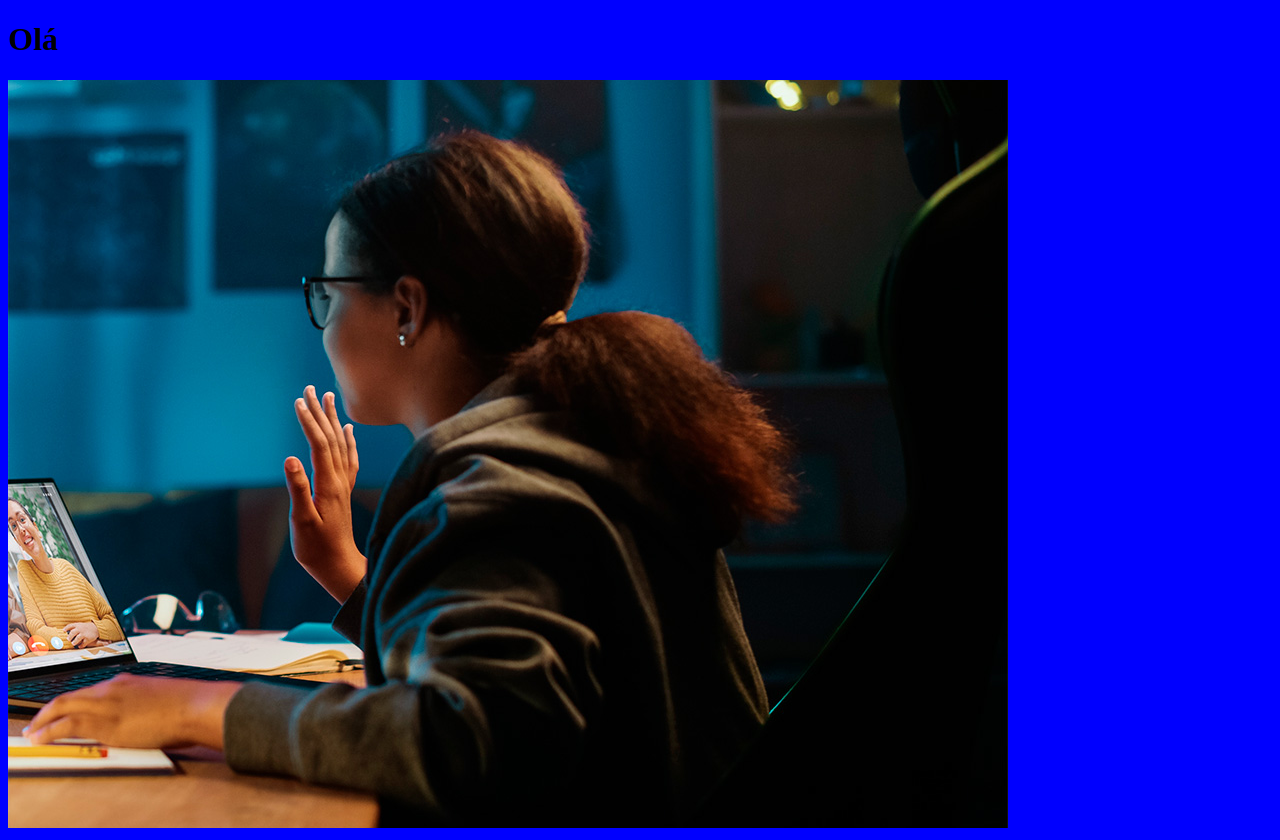
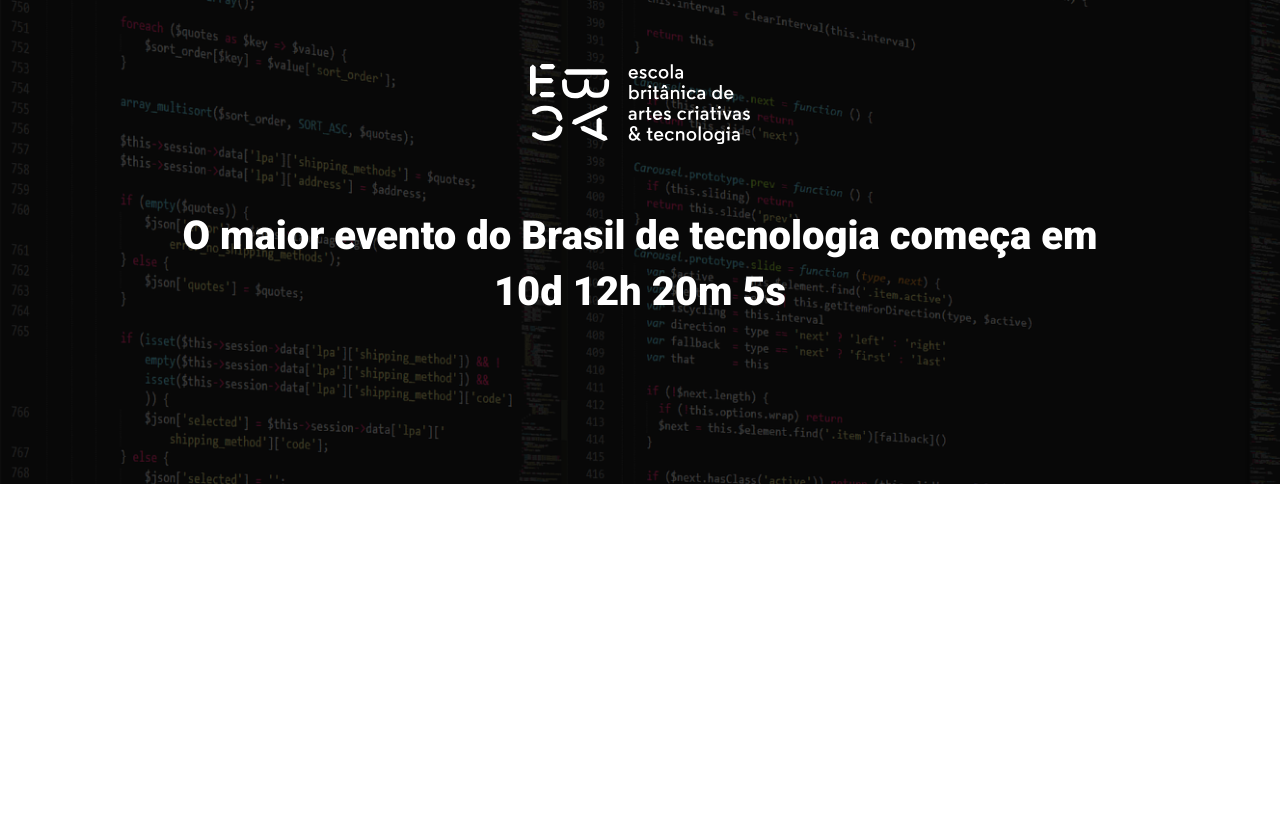
Before and after one commit to jgustavo7/ebac_tech_talks, a website built with Parcel: page src/index.html in a window 1280 px wide. After the commit the page ends 800 px from the top, so only its background shows below. Built offline with nearby package versions, Linux system fonts and the light colour scheme.

Commit message:
criando hero

```diff
--- a/src/index.html
+++ b/src/index.html
@@ -3,12 +3,24 @@
 <head>
     <meta charset="UTF-8">
     <meta name="viewport" content="width=device-width, initial-scale=1.0">
-    <title>Document</title>
+    <title>Ebac Tech Talks</title>
+
+    <link rel="preconnect" href="https://fonts.googleapis.com">
+    <link rel="preconnect" href="https://fonts.gstatic.com" crossorigin>
+    <link href="https://fonts.googleapis.com/css2?family=Roboto:wght@400;700;900&display=swap" rel="stylesheet">
     <link rel="stylesheet" href="styles/main.scss">
 </head>
 <body>
-    <h1>Olá</h1>
-    <img src="./images/backend.png" alt="">
+    <header class="hero">
+        <div class="container">
+            <img class="hero__logo" src="./images/ebac_logo.svg" alt="">
+            <p class="hero__text">
+                O maior evento do Brasil de tecnologia começa em 10d 12h 20m 5s
+            </p>
+        </div>
+    </header>
+
+
     <script src="scripts/main.js"></script>
 </body>
 </html>
--- /dev/null
+++ b/src/styles/hero.scss
@@ -0,0 +1,52 @@
+.hero {
+    padding-top: 64px;
+    padding-bottom: 100px;
+    background-image: url(../images/fundo.png);
+    background-repeat: no-repeat;
+    background-size: cover;
+    position: relative;
+
+    .container {
+        position: relative;
+    }
+
+    &::before {
+        position: absolute;
+        top: 0;
+        left: 0;
+        width: 100%;
+        height: 100%;
+        background-color: #000;
+        content: '';
+        opacity: 0.7;
+    }
+
+    &__text {
+        margin-top: 64px;
+        margin-bottom: 64px;
+        font-size: 40px;
+        line-height: 56px;
+        font-weight: 800;
+        text-align: center;
+    }
+
+    &__logo {
+        margin: 0 auto;
+        height: 80px;
+        display: block;
+    }
+
+    @media (max-width: 640px) {
+        padding: 40px 0;
+        &__logo {
+            height: 24px;
+        }
+
+        &__text {
+            font-size: 24px;
+            line-height: 24px;
+            margin: 24 0;
+        }
+    }
+
+}
--- a/src/styles/main.scss
+++ b/src/styles/main.scss
@@ -1,3 +1,23 @@
-body {
-    background-color: blue;
+@use 'hero';
+
+* {
+    margin: 0;
+    padding: 0;
+    box-sizing: border-box;
+    font-family: Roboto, sans-serif;
+    color: #fff;
 }
+
+.container {
+    max-width: 960px;
+    width: 100%;
+    margin: 0 auto;
+
+    @media (max-width: 640px) {
+        max-width: 80%;
+    }
+
+    @media (max-width: 1024px) {
+        max-width: 90%;
+    }
+}
```
